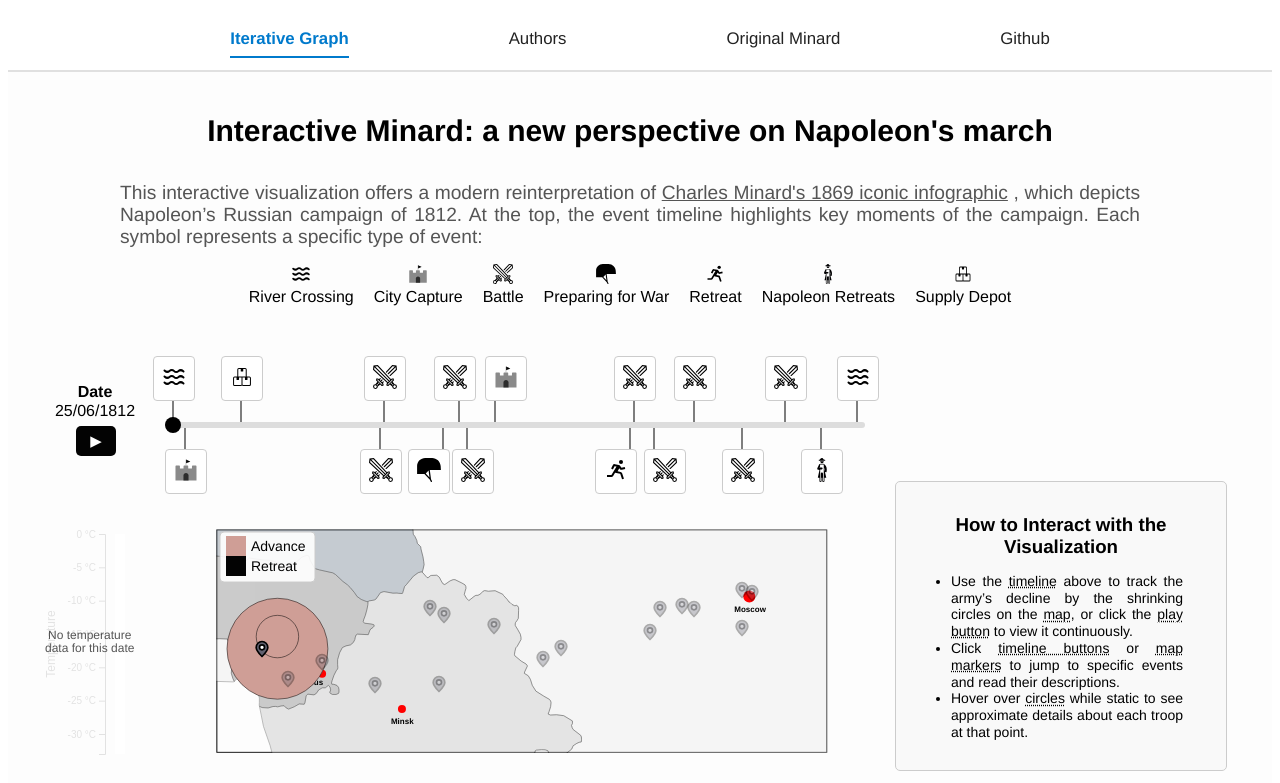
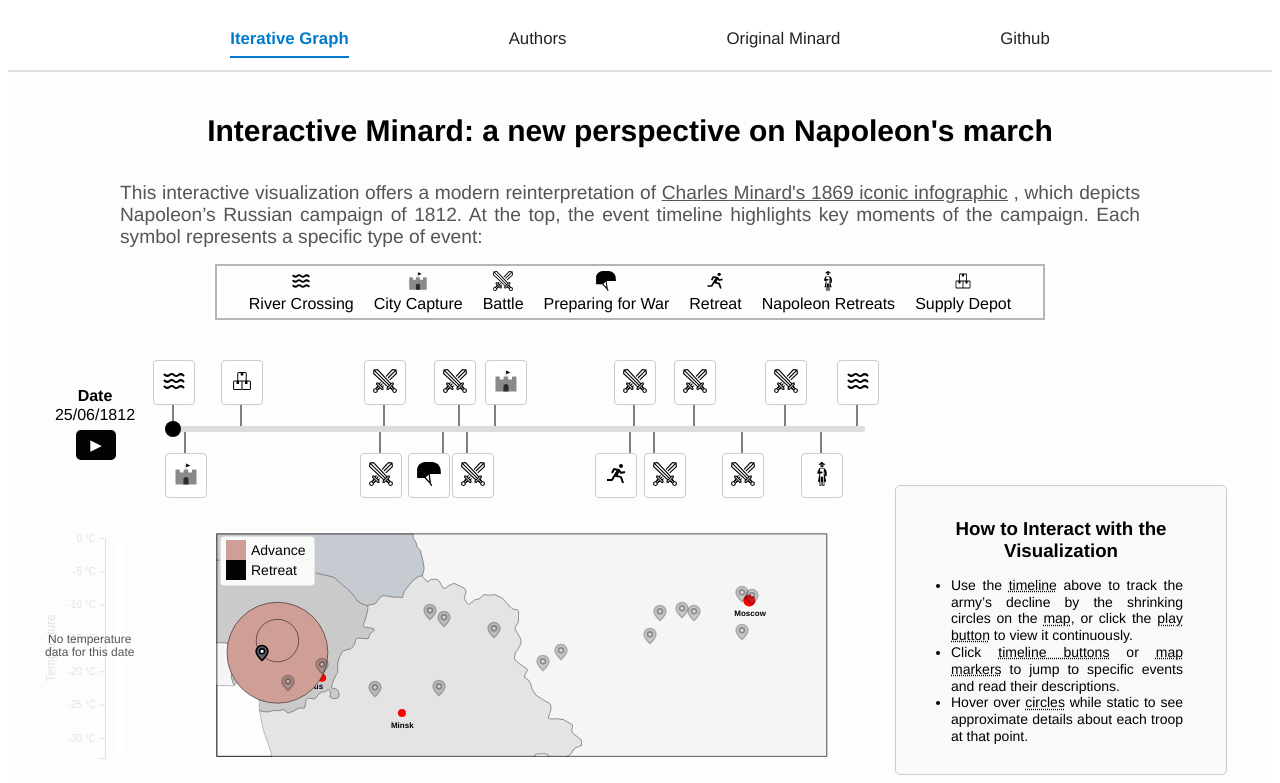
Before and after one commit to FGV-VIS-2025/tarefa-4-interactive_minard, a SvelteKit app: page / in a window 1280 px wide. Shown: the top 783 px of the page. Built offline with nearby package versions, Linux system fonts and the light colour scheme.

Commit message:
Ajustes finais

```diff
--- a/src/routes/+page.svelte
+++ b/src/routes/+page.svelte
@@ -610,7 +610,7 @@
 
     const highlightOffsets = {
         timeline: { top: 50, left: -20, width: 55, height: -105 },
-        map: { top: 160, left: 95, width: -120, height: -265 },
+        map: { top: 160, left: 160, width: -175, height: -305 },
         play_button: { top: -45, left: 5, width: -15, height: 65 },
         event_buttons: { top: -10, left: 100, width: -65, height: -90 },
         markers: { top: 220, left: 485, width: -840, height: -480 },
@@ -660,34 +660,34 @@
             This interactive visualization offers a modern reinterpretation of <a href="./minard" class="no-style">Charles Minard's 1869 iconic infographic</a> , which depicts Napoleon’s Russian campaign of 1812.
             At the top, the event timeline highlights key moments of the campaign. Each symbol represents a specific type of event:
         </p>
-        <div style="display: flex; gap: 20px; justify-content: center; flex-wrap: wrap; margin-top: 1em;">
-            <div style="text-align: center;">
+        <div class="icon-container">
+            <div class="icon-block">
                 <div><Icon name="river" width_icon={20} height_icon={20}/></div>
                 <div>River Crossing</div>
             </div>
-            <div style="text-align: center;">
+            <div class="icon-block">
                 <div><Icon name="burned" width_icon={20} height_icon={20}/></div>
                 <div>City Capture</div>
             </div>
-            <div style="text-align: center;">
+            <div class="icon-block">
                 <div><Icon name="battle" width_icon={20} height_icon={20}/></div>
                 <div>Battle</div>
             </div>
-            <div style="text-align: center;">
+            <div class="icon-block">
                 <div><Icon name="artillery" width_icon={20} height_icon={20}/></div>
                 <div>Preparing for War</div>
             </div>
-            <div style="text-align: center;">
+            <div class="icon-block">
                 <div><Icon name="out" width_icon={20} height_icon={20}/></div>
                 <div>Retreat</div>
             </div>
-            <div style="text-align: center;">
+            <div class="icon-block">
                 <div><Icon name="napoleon" width_icon={20} height_icon={20}/></div>
                 <div>Napoleon Retreats</div>
             </div>
-            <div style="text-align: center;">
+            <div class="icon-block">
                 <div><Icon name="depot" width_icon={20} height_icon={20}/></div>
-                <div>Supply Depot </div>
+                <div>Supply Depot</div>
             </div>
         </div>
     </div>
@@ -793,7 +793,7 @@
         justify-content: space-between;
         align-items: center;
         gap: 20px;
-        margin-top: 30px;
+        padding-top: 20px;
         flex-wrap: wrap;
     }
 
@@ -901,9 +901,7 @@
     .no-style {
     color: inherit;
     text-decoration: underline;
-}
-
-
+    }
 
     reference {
         width: 100%;
@@ -950,5 +948,22 @@
         text-decoration: underline;
     }
 
+    .icon-container {
+    display: flex;
+    gap: 20px;
+    justify-content: center;
+    flex-wrap: wrap;
+    margin-top: 1em;
+    padding: 5px;
+    border: 2px solid #b6b5b5;
+    width: 80%;
+    margin-left: auto;
+    margin-right: auto;
+    }
+
+    .icon-block {
+        text-align: center;
+    }
+
 
 </style>
```
